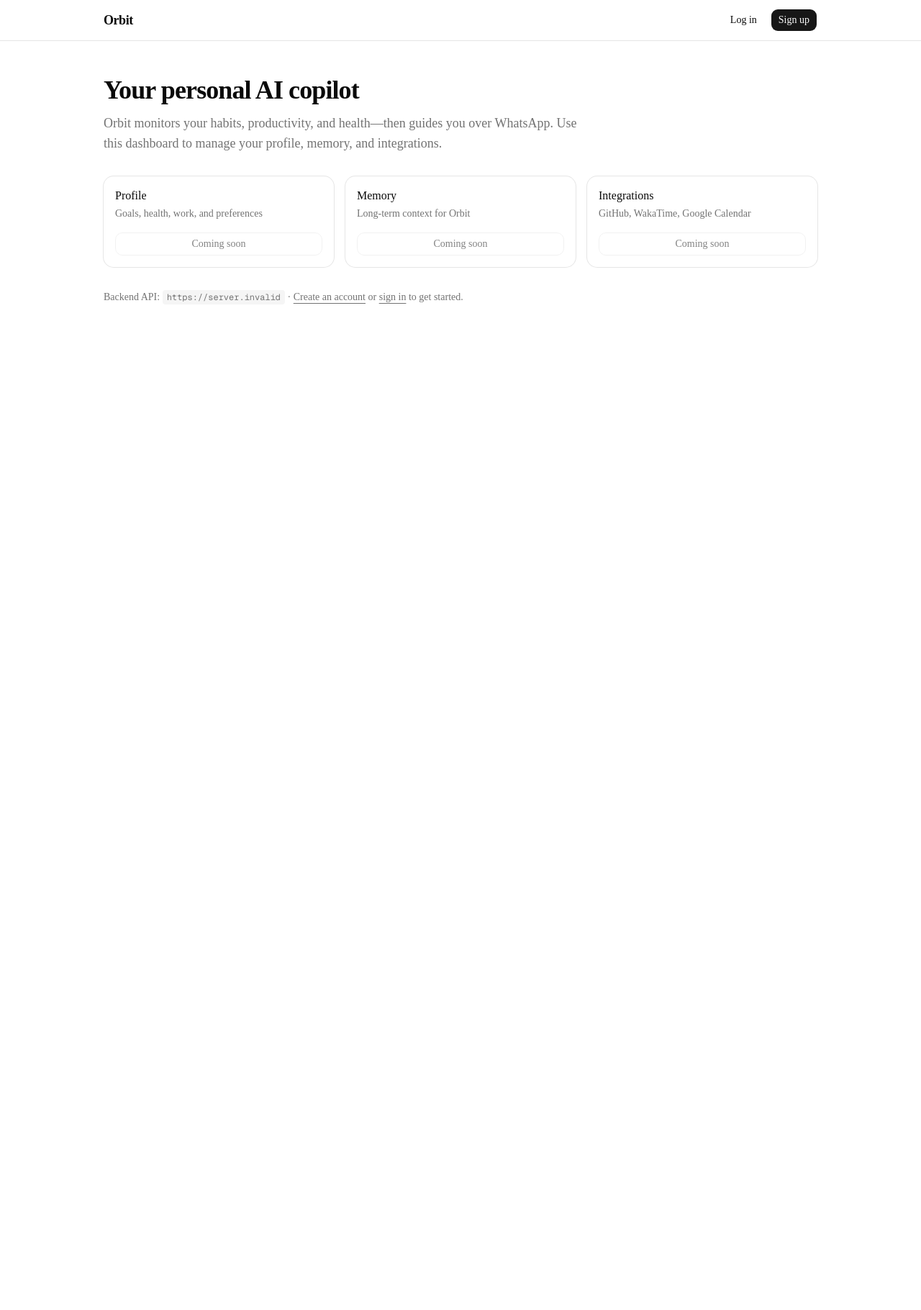
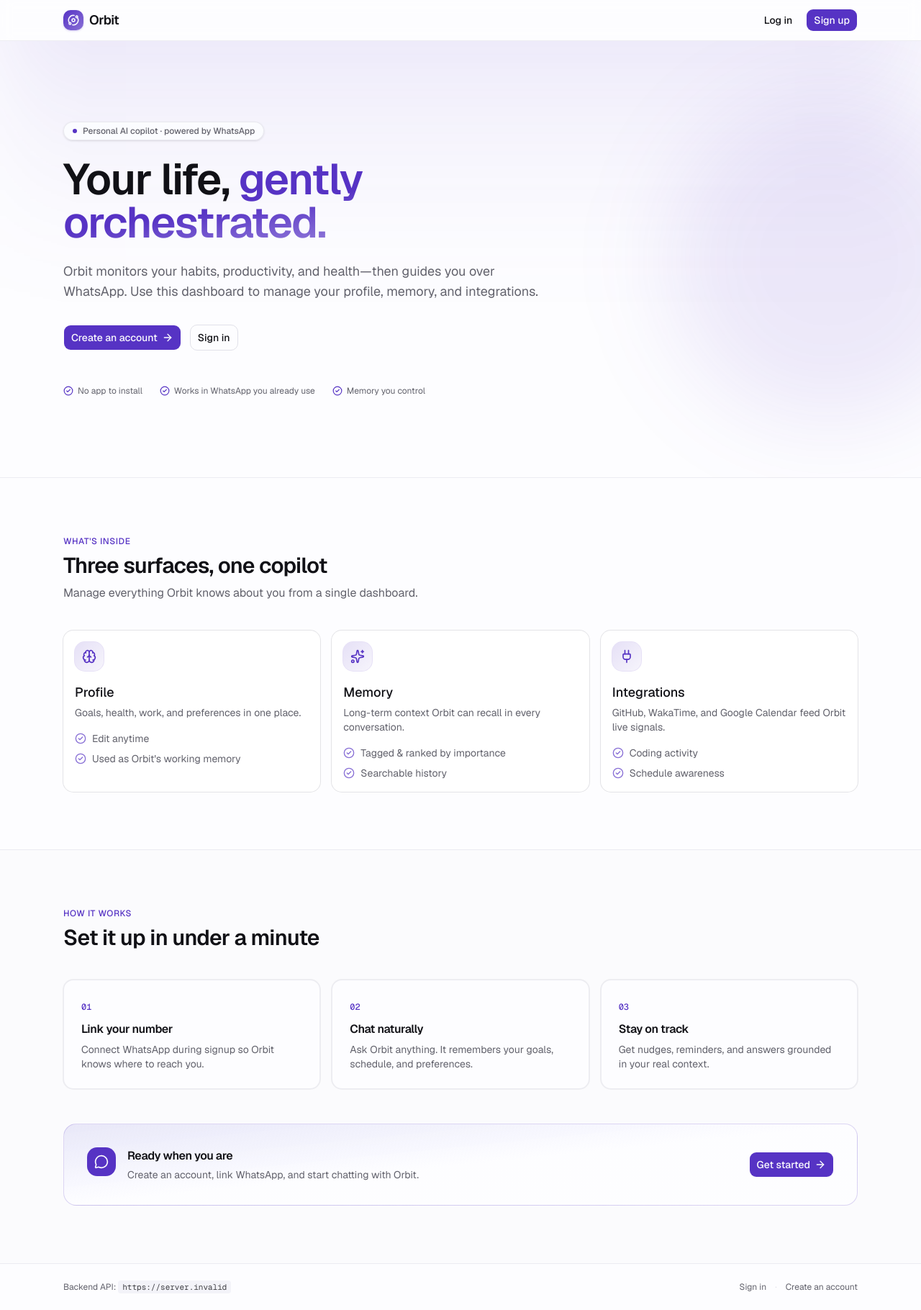
Before and after one commit to pateldivyesh1323/orbit, a Next.js app in the folder client/: page / in a window 1280 px wide. Shown: the whole page at 72% size. Before the commit the page ends 800 px from the top, so only its background shows below. Built offline with nearby package versions, Linux system fonts and the light colour scheme; no server answers.

Commit message:
Fixed fonts not working

```diff
--- a/client/src/app/globals.css
+++ b/client/src/app/globals.css
@@ -7,9 +7,9 @@
 @theme inline {
   --color-background: var(--background);
   --color-foreground: var(--foreground);
-  --font-sans: var(--font-sans);
+  --font-sans: var(--font-geist-sans);
   --font-mono: var(--font-geist-mono);
-  --font-heading: var(--font-sans);
+  --font-heading: var(--font-geist-sans);
   --color-sidebar-ring: var(--sidebar-ring);
   --color-sidebar-border: var(--sidebar-border);
   --color-sidebar-accent-foreground: var(--sidebar-accent-foreground);
@@ -49,72 +49,75 @@
 }
 
 :root {
-  --background: oklch(1 0 0);
-  --foreground: oklch(0.145 0 0);
+  --font-sans: var(--font-geist-sans), ui-sans-serif, system-ui, -apple-system, "Segoe UI", Roboto, "Helvetica Neue", Arial, sans-serif;
+  --font-mono: var(--font-geist-mono), ui-monospace, SFMono-Regular, Menlo, Monaco, Consolas, monospace;
+  --font-heading: var(--font-geist-sans), ui-sans-serif, system-ui, -apple-system, "Segoe UI", Roboto, "Helvetica Neue", Arial, sans-serif;
+  --background: oklch(0.995 0.003 285);
+  --foreground: oklch(0.18 0.01 285);
   --card: oklch(1 0 0);
-  --card-foreground: oklch(0.145 0 0);
+  --card-foreground: oklch(0.18 0.01 285);
   --popover: oklch(1 0 0);
-  --popover-foreground: oklch(0.145 0 0);
-  --primary: oklch(0.205 0 0);
-  --primary-foreground: oklch(0.985 0 0);
-  --secondary: oklch(0.97 0 0);
-  --secondary-foreground: oklch(0.205 0 0);
-  --muted: oklch(0.97 0 0);
-  --muted-foreground: oklch(0.556 0 0);
-  --accent: oklch(0.97 0 0);
-  --accent-foreground: oklch(0.205 0 0);
+  --popover-foreground: oklch(0.18 0.01 285);
+  --primary: oklch(0.46 0.21 286);
+  --primary-foreground: oklch(0.99 0.005 285);
+  --secondary: oklch(0.965 0.008 285);
+  --secondary-foreground: oklch(0.22 0.02 285);
+  --muted: oklch(0.965 0.008 285);
+  --muted-foreground: oklch(0.5 0.015 285);
+  --accent: oklch(0.95 0.025 285);
+  --accent-foreground: oklch(0.32 0.12 286);
   --destructive: oklch(0.577 0.245 27.325);
-  --border: oklch(0.922 0 0);
-  --input: oklch(0.922 0 0);
-  --ring: oklch(0.708 0 0);
-  --chart-1: oklch(0.87 0 0);
-  --chart-2: oklch(0.556 0 0);
-  --chart-3: oklch(0.439 0 0);
-  --chart-4: oklch(0.371 0 0);
-  --chart-5: oklch(0.269 0 0);
+  --border: oklch(0.912 0.01 285);
+  --input: oklch(0.912 0.01 285);
+  --ring: oklch(0.55 0.18 286);
+  --chart-1: oklch(0.55 0.18 286);
+  --chart-2: oklch(0.62 0.16 200);
+  --chart-3: oklch(0.7 0.14 150);
+  --chart-4: oklch(0.72 0.16 60);
+  --chart-5: oklch(0.65 0.2 20);
   --radius: 0.625rem;
-  --sidebar: oklch(0.985 0 0);
-  --sidebar-foreground: oklch(0.145 0 0);
-  --sidebar-primary: oklch(0.205 0 0);
-  --sidebar-primary-foreground: oklch(0.985 0 0);
-  --sidebar-accent: oklch(0.97 0 0);
-  --sidebar-accent-foreground: oklch(0.205 0 0);
-  --sidebar-border: oklch(0.922 0 0);
-  --sidebar-ring: oklch(0.708 0 0);
+  --sidebar: oklch(0.985 0.005 285);
+  --sidebar-foreground: oklch(0.18 0.01 285);
+  --sidebar-primary: oklch(0.46 0.21 286);
+  --sidebar-primary-foreground: oklch(0.99 0.005 285);
+  --sidebar-accent: oklch(0.95 0.025 285);
+  --sidebar-accent-foreground: oklch(0.32 0.12 286);
+  --sidebar-border: oklch(0.912 0.01 285);
+  --sidebar-ring: oklch(0.55 0.18 286);
 }
 
 .dark {
-  --background: oklch(0.145 0 0);
-  --foreground: oklch(0.985 0 0);
-  --card: oklch(0.205 0 0);
-  --card-foreground: oklch(0.985 0 0);
-  --popover: oklch(0.205 0 0);
-  --popover-foreground: oklch(0.985 0 0);
-  --primary: oklch(0.922 0 0);
-  --primary-foreground: oklch(0.205 0 0);
-  --secondary: oklch(0.269 0 0);
-  --secondary-foreground: oklch(0.985 0 0);
-  --muted: oklch(0.269 0 0);
-  --muted-foreground: oklch(0.708 0 0);
-  --accent: oklch(0.269 0 0);
-  --accent-foreground: oklch(0.985 0 0);
+  --background: oklch(0.155 0.012 285);
+  --foreground: oklch(0.97 0.005 285);
+  --card: oklch(0.21 0.015 285);
+  --card-foreground: oklch(0.97 0.005 285);
+  --popover: oklch(0.21 0.015 285);
+  --popover-foreground: oklch(0.97 0.005 285);
+  --primary: oklch(0.7 0.18 286);
+  --primary-foreground: oklch(0.18 0.04 286);
+  --secondary: oklch(0.27 0.02 285);
+  --secondary-foreground: oklch(0.97 0.005 285);
+  --muted: oklch(0.27 0.02 285);
+  --muted-foreground: oklch(0.7 0.015 285);
+  --accent: oklch(0.32 0.05 286);
+  --accent-foreground: oklch(0.92 0.04 286);
   --destructive: oklch(0.704 0.191 22.216);
   --border: oklch(1 0 0 / 10%);
   --input: oklch(1 0 0 / 15%);
-  --ring: oklch(0.556 0 0);
-  --chart-1: oklch(0.87 0 0);
-  --chart-2: oklch(0.556 0 0);
-  --chart-3: oklch(0.439 0 0);
-  --chart-4: oklch(0.371 0 0);
-  --chart-5: oklch(0.269 0 0);
-  --sidebar: oklch(0.205 0 0);
-  --sidebar-foreground: oklch(0.985 0 0);
-  --sidebar-primary: oklch(0.488 0.243 264.376);
-  --sidebar-primary-foreground: oklch(0.985 0 0);
-  --sidebar-accent: oklch(0.269 0 0);
-  --sidebar-accent-foreground: oklch(0.985 0 0);
+  --ring: oklch(0.6 0.18 286);
+  --chart-1: oklch(0.7 0.18 286);
+  --chart-2: oklch(0.7 0.15 200);
+  --chart-3: oklch(0.75 0.14 150);
+  --chart-4: oklch(0.78 0.16 60);
+  --chart-5: oklch(0.7 0.2 20);
+  --sidebar: oklch(0.21 0.015 285);
+  --sidebar-foreground: oklch(0.97 0.005 285);
+  --sidebar-primary: oklch(0.7 0.18 286);
+  --sidebar-primary-foreground: oklch(0.18 0.04 286);
+  --sidebar-accent: oklch(0.32 0.05 286);
+  --sidebar-accent-foreground: oklch(0.92 0.04 286);
   --sidebar-border: oklch(1 0 0 / 10%);
-  --sidebar-ring: oklch(0.556 0 0);
+  --sidebar-ring: oklch(0.6 0.18 286);
 }
 
 @layer base {
--- a/client/src/app/page.tsx
+++ b/client/src/app/page.tsx
@@ -1,4 +1,12 @@
 import Link from "next/link";
+import {
+  ArrowRight,
+  Brain,
+  CheckCircle2,
+  MessageCircle,
+  Plug,
+  Sparkles,
+} from "lucide-react";
 
 import { SiteHeader } from "@/components/site-header";
 import { Button } from "@/components/ui/button";
@@ -10,73 +18,234 @@ import {
   CardTitle,
 } from "@/components/ui/card";
 
+const features = [
+  {
+    icon: Brain,
+    title: "Profile",
+    description: "Goals, health, work, and preferences in one place.",
+    points: ["Edit anytime", "Used as Orbit's working memory"],
+  },
+  {
+    icon: Sparkles,
+    title: "Memory",
+    description: "Long-term context Orbit can recall in every conversation.",
+    points: ["Tagged & ranked by importance", "Searchable history"],
+  },
+  {
+    icon: Plug,
+    title: "Integrations",
+    description: "GitHub, WakaTime, and Google Calendar feed Orbit live signals.",
+    points: ["Coding activity", "Schedule awareness"],
+  },
+];
+
+const steps = [
+  {
+    n: "01",
+    title: "Link your number",
+    body: "Connect WhatsApp during signup so Orbit knows where to reach you.",
+  },
+  {
+    n: "02",
+    title: "Chat naturally",
+    body: "Ask Orbit anything. It remembers your goals, schedule, and preferences.",
+  },
+  {
+    n: "03",
+    title: "Stay on track",
+    body: "Get nudges, reminders, and answers grounded in your real context.",
+  },
+];
+
 export default function Home() {
   return (
     <div className="flex min-h-full flex-col">
       <SiteHeader />
-      <main className="mx-auto flex w-full max-w-5xl flex-1 flex-col gap-8 px-4 py-12">
-        <section className="space-y-3">
-          <h1 className="text-4xl font-semibold tracking-tight">
-            Your personal AI copilot
+
+      <main className="flex-1">
+        <section className="relative overflow-hidden border-b border-border/60">
+          <div
+            aria-hidden
+            className="absolute inset-x-0 -top-32 h-112 bg-linear-to-b from-primary/15 via-primary/5 to-transparent blur-3xl"
+          />
+          <div
+            aria-hidden
+            className="absolute -right-24 top-20 hidden size-112 rounded-full bg-primary/10 blur-3xl md:block"
+          />
+
+          <div className="relative mx-auto flex w-full max-w-6xl flex-col items-start gap-6 px-4 py-20 sm:px-6 sm:py-24 lg:py-28">
+            <div className="inline-flex items-center gap-2 rounded-full border border-border/70 bg-background/80 px-3 py-1 text-xs font-medium text-muted-foreground shadow-sm backdrop-blur">
+              <span className="size-1.5 rounded-full bg-primary" />
+              Personal AI copilot · powered by WhatsApp
+            </div>
+
+            <h1 className="max-w-3xl text-4xl font-semibold tracking-tight sm:text-5xl lg:text-6xl">
+              Your life,{" "}
+              <span className="bg-linear-to-br from-primary via-primary to-primary/60 bg-clip-text text-transparent">
+                gently orchestrated.
+              </span>
             </h1>
-          <p className="max-w-2xl text-muted-foreground text-lg">
-            Orbit monitors your habits, productivity, and health—then guides you
-            over WhatsApp. Use this dashboard to manage your profile, memory, and
-            integrations.
+
+            <p className="max-w-2xl text-lg text-muted-foreground">
+              Orbit monitors your habits, productivity, and health—then guides
+              you over WhatsApp. Use this dashboard to manage your profile,
+              memory, and integrations.
             </p>
+
+            <div className="mt-2 flex flex-wrap items-center gap-3">
+              <Link href="/register">
+                <Button size="lg" className="gap-1.5">
+                  Create an account
+                  <ArrowRight className="size-4" />
+                </Button>
+              </Link>
+              <Link href="/login">
+                <Button size="lg" variant="outline">
+                  Sign in
+                </Button>
+              </Link>
+            </div>
+
+            <div className="mt-6 flex flex-wrap items-center gap-x-6 gap-y-2 text-xs text-muted-foreground">
+              <span className="inline-flex items-center gap-1.5">
+                <CheckCircle2 className="size-3.5 text-primary" />
+                No app to install
+              </span>
+              <span className="inline-flex items-center gap-1.5">
+                <CheckCircle2 className="size-3.5 text-primary" />
+                Works in WhatsApp you already use
+              </span>
+              <span className="inline-flex items-center gap-1.5">
+                <CheckCircle2 className="size-3.5 text-primary" />
+                Memory you control
+              </span>
+            </div>
+          </div>
         </section>
 
-        <div className="grid gap-4 sm:grid-cols-3">
-          <Card>
+        <section className="mx-auto w-full max-w-6xl px-4 py-16 sm:px-6 lg:py-20">
+          <div className="mb-10 flex flex-col items-start gap-2">
+            <span className="text-xs font-medium uppercase tracking-wider text-primary">
+              What's inside
+            </span>
+            <h2 className="text-2xl font-semibold tracking-tight sm:text-3xl">
+              Three surfaces, one copilot
+            </h2>
+            <p className="max-w-2xl text-muted-foreground">
+              Manage everything Orbit knows about you from a single dashboard.
+            </p>
+          </div>
+
+          <div className="grid gap-4 sm:grid-cols-2 lg:grid-cols-3">
+            {features.map((f) => (
+              <Card
+                key={f.title}
+                className="group/feature relative transition-all hover:-translate-y-0.5 hover:shadow-md hover:shadow-primary/5 hover:ring-primary/20"
+              >
                 <CardHeader>
-              <CardTitle>Profile</CardTitle>
-              <CardDescription>Goals, health, work, and preferences</CardDescription>
+                  <div className="mb-3 inline-flex size-10 items-center justify-center rounded-xl bg-linear-to-br from-primary/15 to-primary/5 text-primary ring-1 ring-primary/15">
+                    <f.icon className="size-5" />
+                  </div>
+                  <CardTitle className="text-lg">{f.title}</CardTitle>
+                  <CardDescription>{f.description}</CardDescription>
                 </CardHeader>
                 <CardContent>
-              <Button variant="outline" disabled className="w-full">
-                Coming soon
-              </Button>
+                  <ul className="space-y-2 text-sm text-muted-foreground">
+                    {f.points.map((p) => (
+                      <li key={p} className="flex items-start gap-2">
+                        <CheckCircle2 className="mt-0.5 size-4 shrink-0 text-primary/70" />
+                        <span>{p}</span>
+                      </li>
+                    ))}
+                  </ul>
                 </CardContent>
               </Card>
-          <Card>
-            <CardHeader>
-              <CardTitle>Memory</CardTitle>
-              <CardDescription>Long-term context for Orbit</CardDescription>
-            </CardHeader>
-            <CardContent>
-              <Button variant="outline" disabled className="w-full">
-                Coming soon
-              </Button>
-            </CardContent>
-          </Card>
-          <Card>
-            <CardHeader>
-              <CardTitle>Integrations</CardTitle>
-              <CardDescription>GitHub, WakaTime, Google Calendar</CardDescription>
-            </CardHeader>
-            <CardContent>
-              <Button variant="outline" disabled className="w-full">
-                Coming soon
-              </Button>
-            </CardContent>
-          </Card>
+            ))}
+          </div>
+        </section>
+
+        <section className="border-t border-border/60 bg-muted/30">
+          <div className="mx-auto w-full max-w-6xl px-4 py-16 sm:px-6 lg:py-20">
+            <div className="mb-10 flex flex-col items-start gap-2">
+              <span className="text-xs font-medium uppercase tracking-wider text-primary">
+                How it works
+              </span>
+              <h2 className="text-2xl font-semibold tracking-tight sm:text-3xl">
+                Set it up in under a minute
+              </h2>
             </div>
 
-        <p className="text-muted-foreground text-sm">
+            <div className="grid gap-4 sm:grid-cols-3">
+              {steps.map((s) => (
+                <div
+                  key={s.n}
+                  className="relative rounded-xl border border-border/60 bg-background p-6 ring-1 ring-foreground/5"
+                >
+                  <span className="font-mono text-xs font-medium text-primary">
+                    {s.n}
+                  </span>
+                  <h3 className="mt-2 font-semibold tracking-tight">
+                    {s.title}
+                  </h3>
+                  <p className="mt-1.5 text-sm text-muted-foreground">
+                    {s.body}
+                  </p>
+                </div>
+              ))}
+            </div>
+
+            <div className="mt-12 flex flex-col items-start gap-4 rounded-2xl border border-primary/20 bg-linear-to-br from-primary/10 via-background to-background p-6 sm:flex-row sm:items-center sm:justify-between sm:p-8">
+              <div className="flex items-start gap-4">
+                <span className="inline-flex size-10 shrink-0 items-center justify-center rounded-xl bg-primary text-primary-foreground">
+                  <MessageCircle className="size-5" />
+                </span>
+                <div>
+                  <h3 className="font-semibold tracking-tight">
+                    Ready when you are
+                  </h3>
+                  <p className="mt-1 text-sm text-muted-foreground">
+                    Create an account, link WhatsApp, and start chatting with
+                    Orbit.
+                  </p>
+                </div>
+              </div>
+              <Link href="/register">
+                <Button size="lg" className="gap-1.5">
+                  Get started
+                  <ArrowRight className="size-4" />
+                </Button>
+              </Link>
+            </div>
+          </div>
+        </section>
+
+        <footer className="border-t border-border/60">
+          <div className="mx-auto flex w-full max-w-6xl flex-col gap-3 px-4 py-6 text-xs text-muted-foreground sm:flex-row sm:items-center sm:justify-between sm:px-6">
+            <p>
               Backend API:{" "}
-          <code className="rounded bg-muted px-1.5 py-0.5 text-xs">
+              <code className="rounded bg-muted px-1.5 py-0.5 font-mono text-[11px] text-foreground/80">
                 {process.env.NEXT_PUBLIC_API_URL ?? "http://localhost:8000"}
               </code>
-          {" · "}
-          <Link href="/register" className="underline underline-offset-4">
+            </p>
+            <p className="flex items-center gap-3">
+              <Link
+                href="/login"
+                className="hover:text-foreground underline-offset-4 hover:underline"
+              >
+                Sign in
+              </Link>
+              <span aria-hidden className="text-border">
+                ·
+              </span>
+              <Link
+                href="/register"
+                className="hover:text-foreground underline-offset-4 hover:underline"
+              >
                 Create an account
-          </Link>{" "}
-          or{" "}
-          <Link href="/login" className="underline underline-offset-4">
-            sign in
-          </Link>{" "}
-          to get started.
+              </Link>
             </p>
+          </div>
+        </footer>
       </main>
     </div>
   );
--- a/client/src/components/site-header.tsx
+++ b/client/src/components/site-header.tsx
@@ -1,13 +1,20 @@
 import Link from "next/link";
+import { Orbit } from "lucide-react";
 
 import { AuthNav } from "@/components/auth-nav";
 
 export function SiteHeader() {
   return (
-    <header className="border-b">
-      <div className="mx-auto flex h-14 max-w-5xl items-center justify-between px-4">
-        <Link href="/" className="text-lg font-semibold tracking-tight">
-          Orbit
+    <header className="border-b border-border/60 bg-background/70 backdrop-blur supports-backdrop-filter:bg-background/60 sticky top-0 z-40">
+      <div className="mx-auto flex h-14 max-w-6xl items-center justify-between px-4 sm:px-6">
+        <Link
+          href="/"
+          className="group flex items-center gap-2 text-lg font-semibold tracking-tight"
+        >
+          <span className="relative inline-flex size-7 items-center justify-center rounded-lg bg-linear-to-br from-primary to-primary/70 text-primary-foreground shadow-sm shadow-primary/20">
+            <Orbit className="size-4" strokeWidth={2.25} />
+          </span>
+          <span>Orbit</span>
         </Link>
         <AuthNav />
       </div>
```
Lines whose indentation alone changed are shown as unchanged.
